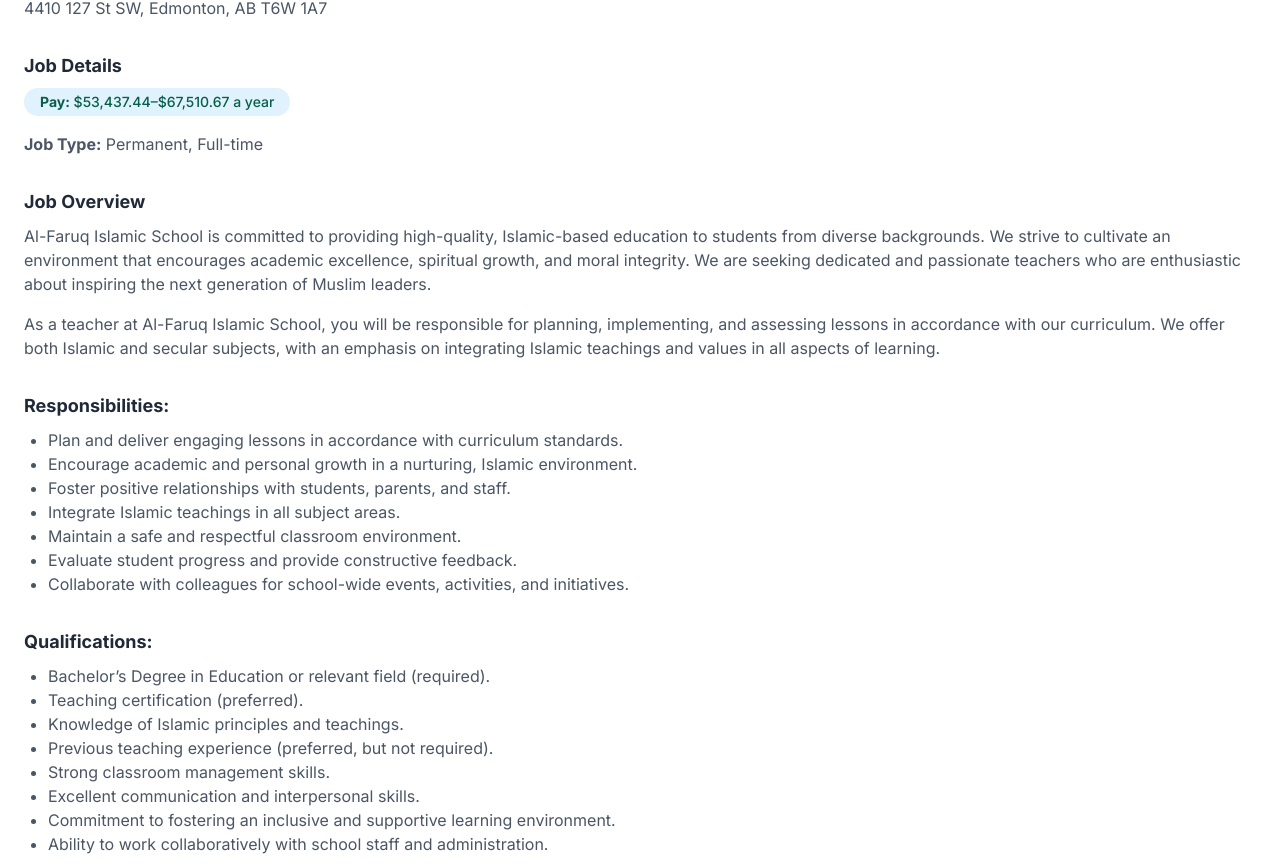
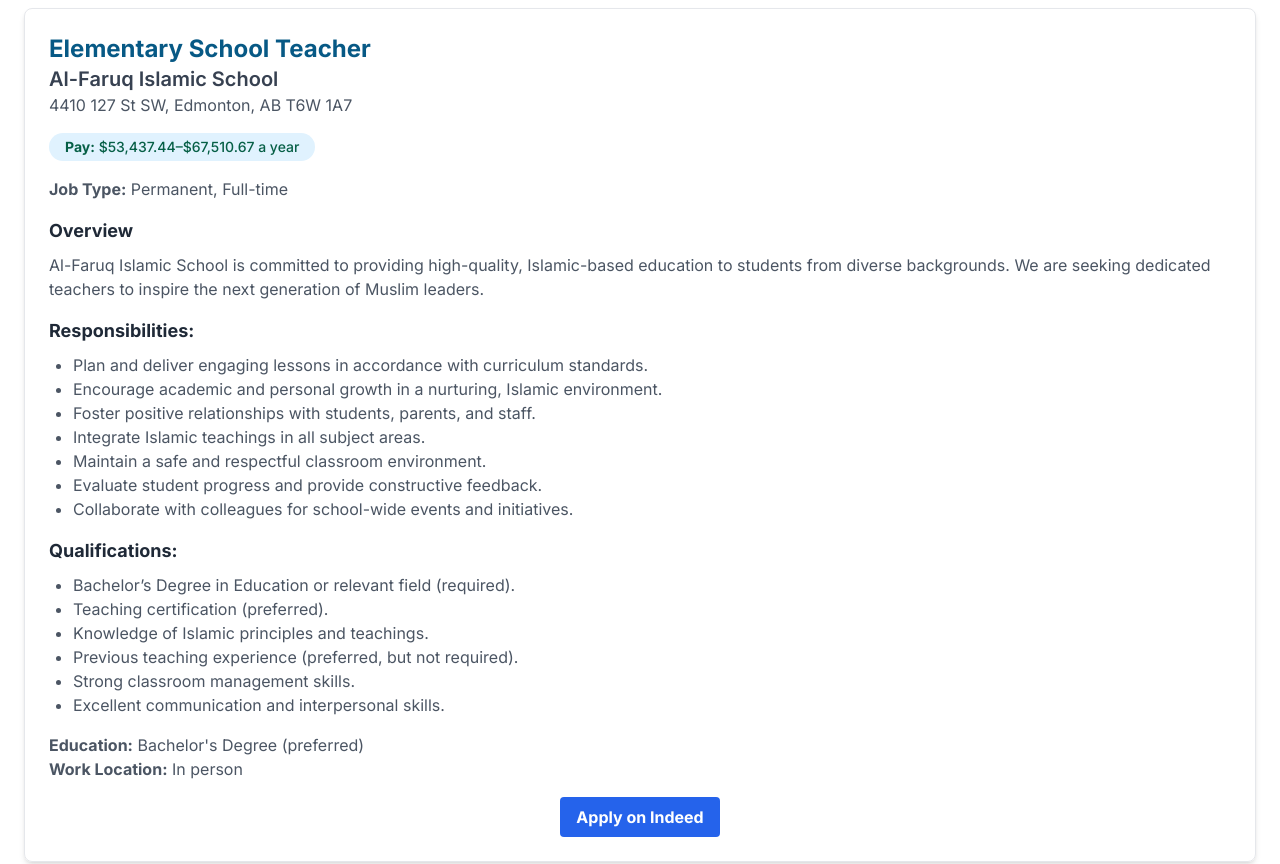
Before and after one commit to angularbrackets-web/alfaruqcentre, a Next.js app: page /nowhiring in a window 1280 px wide. Shown: the part 196-1060 px from the top of the page. Built offline with nearby package versions, Linux system fonts and the light colour scheme.

Commit message:
job opening page improvements

```diff
--- a/app/nowhiring/page.tsx
+++ b/app/nowhiring/page.tsx
@@ -1,95 +1,183 @@
 "use client";
 import React from "react";
 
-const NowHiring = () => {
+interface JobOpportunity {
+  id: number;
+  title?: string;
+  company?: string;
+  location?: string;
+  salary?: string;
+  jobType?: string;
+  overview?: string;
+  responsibilities?: string[];
+  qualifications?: string[];
+  additional?: {
+    education?: string;
+    workLocation?: string;
+  };
+  applyLink?: string;
+}
+
+const jobOpportunities: JobOpportunity[] = [
+  {
+    id: 1,
+    title: "Elementary School Teacher",
+    company: "Al-Faruq Islamic School",
+    location: "4410 127 St SW, Edmonton, AB T6W 1A7",
+    salary: "$53,437.44–$67,510.67 a year",
+    jobType: "Permanent, Full-time",
+    overview:
+      "Al-Faruq Islamic School is committed to providing high-quality, Islamic-based education to students from diverse backgrounds. We are seeking dedicated teachers to inspire the next generation of Muslim leaders.",
+    responsibilities: [
+      "Plan and deliver engaging lessons in accordance with curriculum standards.",
+      "Encourage academic and personal growth in a nurturing, Islamic environment.",
+      "Foster positive relationships with students, parents, and staff.",
+      "Integrate Islamic teachings in all subject areas.",
+      "Maintain a safe and respectful classroom environment.",
+      "Evaluate student progress and provide constructive feedback.",
+      "Collaborate with colleagues for school-wide events and initiatives."
+    ],
+    qualifications: [
+      "Bachelor’s Degree in Education or relevant field (required).",
+      "Teaching certification (preferred).",
+      "Knowledge of Islamic principles and teachings.",
+      "Previous teaching experience (preferred, but not required).",
+      "Strong classroom management skills.",
+      "Excellent communication and interpersonal skills."
+    ],
+    additional: {
+      education: "Bachelor's Degree (preferred)",
+      workLocation: "In person"
+    },
+    applyLink: "https://ca.indeed.com/viewjob?jk=86676fea6f3348da"
+  },
+  // Additional opportunity example:
+//   {
+//     id: 2,
+//     title: "Secondary School Teacher",
+//     company: "Al-Faruq Islamic School",
+//     location: "4410 127 St SW, Edmonton, AB T6W 1A7",
+//     salary: "$55,000–$70,000 a year",
+//     jobType: "Permanent, Full-time",
+//     overview:
+//       "We are looking for an experienced Secondary School Teacher with a strong background in subject matter expertise.",
+//     responsibilities: [
+//       "Develop and deliver engaging lessons aligned with curriculum standards.",
+//       "Mentor students and foster a supportive classroom atmosphere.",
+//       "Collaborate with colleagues to enhance educational strategies."
+//     ],
+//     qualifications: [
+//       "Bachelor’s Degree in Education or relevant subject area.",
+//       "Relevant teaching certification.",
+//       "Strong interpersonal and communication skills."
+//     ],
+//     additional: {
+//       education: "Bachelor's Degree (required)",
+//       workLocation: "In person"
+//     },
+//     applyLink: "https://ca.indeed.com/viewjob?jk=EXAMPLE123456" // Replace with actual link.
+//   }
+];
+
+const NowHiring: React.FC = () => {
   return (
-    <div className="container mx-auto p-6">
-      {/* Header Section */}
+    <div className="container mx-auto p-6 space-y-12">
       <header className="mb-8">
-        <h1 className="text-3xl font-bold text-sky-800 mb-2">
-          Elementary School Teacher
-        </h1>
-        <h2 className="text-xl font-semibold text-gray-700">
-          Al-Faruq Islamic School
-        </h2>
-        <p className="text-gray-600">4410 127 St SW, Edmonton, AB T6W 1A7</p>
+        <h1 className="text-3xl font-bold text-sky-800">Now Hiring</h1>
       </header>
 
-      {/* Job Details Section */}
-      <section className="mb-8">
-        <h3 className="text-lg font-bold text-gray-800 mb-2">Job Details</h3>
+      {jobOpportunities.map((job) => (
+        <div key={job.id} className="border p-6 rounded-lg shadow-md">
+          {/* Job Header */}
+          <header className="mb-4">
+            {job.title && (
+              <h2 className="text-2xl font-bold text-sky-800">{job.title}</h2>
+            )}
+            {job.company && (
+              <h3 className="text-xl font-semibold text-gray-700">{job.company}</h3>
+            )}
+            {job.location && <p className="text-gray-600">{job.location}</p>}
+          </header>
+
+          {/* Job Details */}
+          {(job.salary || job.jobType) && (
+            <section className="mb-4">
+              {job.salary && (
                 <div className="inline-block px-4 py-1 mb-4 bg-sky-100 text-emerald-800 rounded-full text-sm font-medium">
-        <strong>Pay:</strong> $53,437.44–$67,510.67 a year
+                <strong>Pay:</strong> {job.salary}
                 </div>
+              )}
+              {job.jobType && (
                 <p className="text-gray-600">
-          <strong>Job Type:</strong> Permanent, Full-time
+                  <strong>Job Type:</strong> {job.jobType}
                 </p>
+              )}
             </section>
+          )}
 
-      {/* Job Overview Section */}
-      <section className="mb-8">
-        <h3 className="text-lg font-bold text-gray-800 mb-2">Job Overview</h3>
-        <p className="text-gray-600 mb-4">
-          Al-Faruq Islamic School is committed to providing high-quality, Islamic-based education to students from diverse backgrounds. We strive to cultivate an environment that encourages academic excellence, spiritual growth, and moral integrity. We are seeking dedicated and passionate teachers who are enthusiastic about inspiring the next generation of Muslim leaders.
-        </p>
-        <p className="text-gray-600">
-          As a teacher at Al-Faruq Islamic School, you will be responsible for planning, implementing, and assessing lessons in accordance with our curriculum. We offer both Islamic and secular subjects, with an emphasis on integrating Islamic teachings and values in all aspects of learning.
-        </p>
+          {/* Overview */}
+          {job.overview && (
+            <section className="mb-4">
+              <h4 className="text-lg font-bold text-gray-800 mb-2">Overview</h4>
+              <p className="text-gray-600">{job.overview}</p>
             </section>
+          )}
 
-      {/* Responsibilities Section */}
-      <section className="mb-8">
-        <h3 className="text-lg font-bold text-gray-800 mb-2">Responsibilities:</h3>
+          {/* Responsibilities */}
+          {job.responsibilities && job.responsibilities.length > 0 && (
+            <section className="mb-4">
+              <h4 className="text-lg font-bold text-gray-800 mb-2">Responsibilities:</h4>
               <ul className="list-disc ml-6 text-gray-600">
-          <li>Plan and deliver engaging lessons in accordance with curriculum standards.</li>
-          <li>Encourage academic and personal growth in a nurturing, Islamic environment.</li>
-          <li>Foster positive relationships with students, parents, and staff.</li>
-          <li>Integrate Islamic teachings in all subject areas.</li>
-          <li>Maintain a safe and respectful classroom environment.</li>
-          <li>Evaluate student progress and provide constructive feedback.</li>
-          <li>Collaborate with colleagues for school-wide events, activities, and initiatives.</li>
+                {job.responsibilities.map((item, index) => (
+                  <li key={index}>{item}</li>
+                ))}
               </ul>
             </section>
+          )}
 
-      {/* Qualifications Section */}
-      <section className="mb-8">
-        <h3 className="text-lg font-bold text-gray-800 mb-2">Qualifications:</h3>
+          {/* Qualifications */}
+          {job.qualifications && job.qualifications.length > 0 && (
+            <section className="mb-4">
+              <h4 className="text-lg font-bold text-gray-800 mb-2">Qualifications:</h4>
               <ul className="list-disc ml-6 text-gray-600">
-          <li>Bachelor’s Degree in Education or relevant field (required).</li>
-          <li>Teaching certification (preferred).</li>
-          <li>Knowledge of Islamic principles and teachings.</li>
-          <li>Previous teaching experience (preferred, but not required).</li>
-          <li>Strong classroom management skills.</li>
-          <li>Excellent communication and interpersonal skills.</li>
-          <li>Commitment to fostering an inclusive and supportive learning environment.</li>
-          <li>Ability to work collaboratively with school staff and administration.</li>
+                {job.qualifications.map((item, index) => (
+                  <li key={index}>{item}</li>
+                ))}
               </ul>
             </section>
+          )}
 
-      {/* Additional Details Section */}
-      <section className="mb-8">
-        <p className="text-gray-600 mb-2">
-          <strong>Job Types:</strong> Full-time, Permanent
+          {/* Additional Details */}
+          {job.additional && (job.additional.education || job.additional.workLocation) && (
+            <section className="mb-4">
+              {job.additional.education && (
+                <p className="text-gray-600">
+                  <strong>Education:</strong> {job.additional.education}
                 </p>
-        <p className="text-gray-600 mb-2">
-          <strong>Education:</strong> Bachelor&apos;s Degree (preferred)
+              )}
+              {job.additional.workLocation && (
+                <p className="text-gray-600">
+                  <strong>Work Location:</strong> {job.additional.workLocation}
                 </p>
-        <p className="text-gray-600">
-          <strong>Work Location:</strong> In person
-        </p>
+              )}
             </section>
+          )}
 
-      {/* Call-to-Action Button */}
+          {/* Call-to-Action */}
+          {job.applyLink && (
             <div className="text-center">
               <a
-          href="https://ca.indeed.com/viewjob?jk=86676fea6f3348da"
+                href={job.applyLink}
                 target="_blank"
                 rel="noopener noreferrer"
-          className="inline-block bg-blue-600 hover:bg-blue-700 text-white font-bold py-3 px-6 rounded transition-colors"
+                className="inline-block bg-blue-600 hover:bg-blue-700 text-white font-bold py-2 px-4 rounded transition-colors"
               >
                 Apply on Indeed
               </a>
             </div>
+          )}
+        </div>
+      ))}
     </div>
   );
 };
```
Lines whose indentation alone changed are shown as unchanged.
